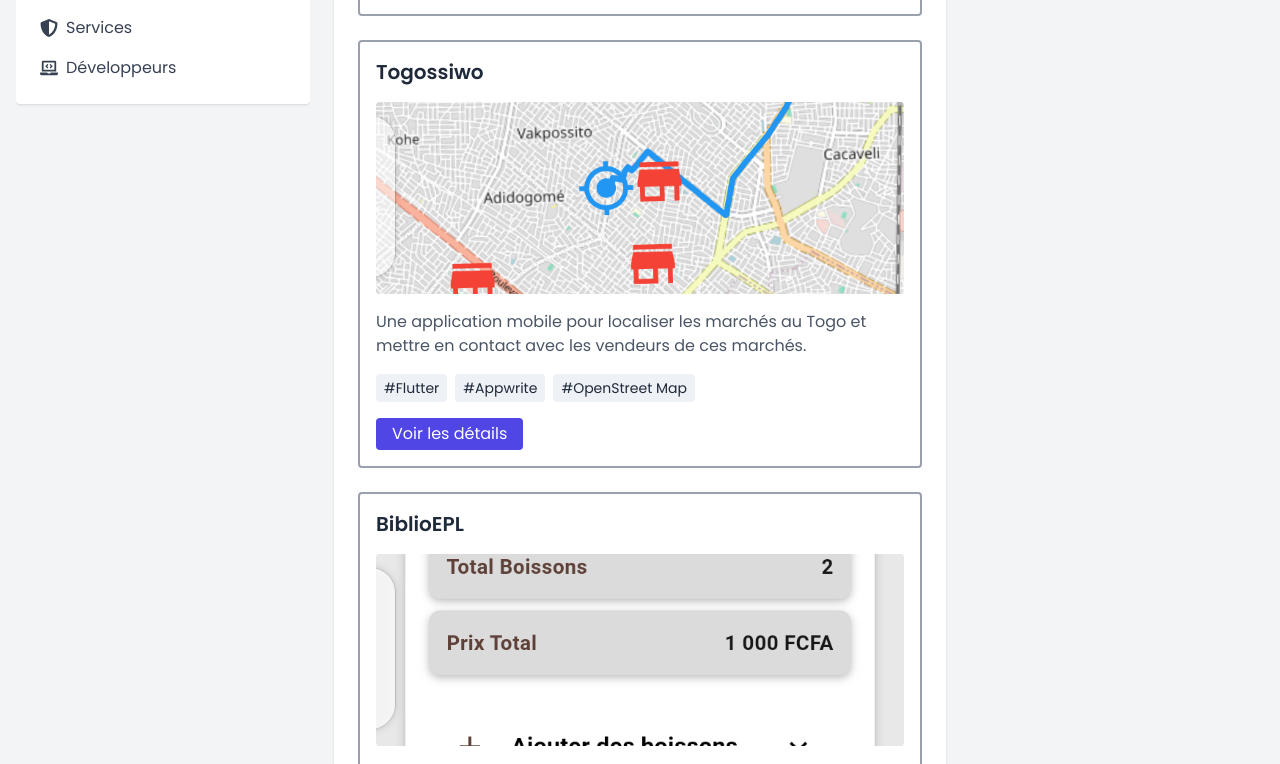
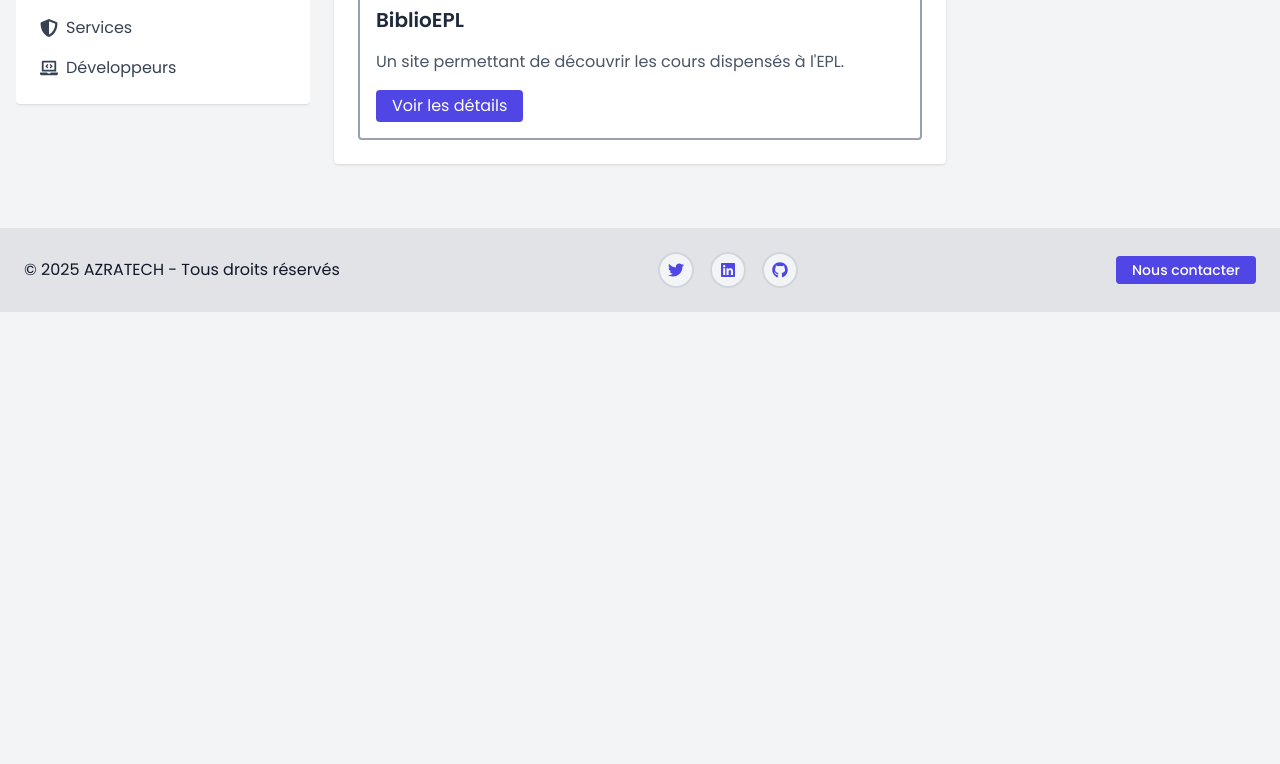
Before and after one commit to twocoderz/ecom.saas, a Next.js app: page / in a window 1280 px wide. Shown: the part 492-1256 px from the top of the page. After the commit the page ends 804 px from the top, so only its background shows below. Built offline with nearby package versions, Linux system fonts and the light colour scheme.

Commit message:
Correction dans FeaturedProjects

```diff
--- a/src/components/main/FeaturedProject.js
+++ b/src/components/main/FeaturedProject.js
@@ -1,6 +1,6 @@
 import Link from 'next/link';
-import ProjectBanner from './ProjectBanner';
-import Tag from './Tag';
+// import ProjectBanner from './ProjectBanner';
+// import Tag from './Tag';
 
 export default function FeaturedProject({ project }) {
   return (
@@ -11,21 +11,21 @@ export default function FeaturedProject({ project }) {
       </h2>
 
       {/* Bannière */}
-      <ProjectBanner
+      {/* <ProjectBanner
         image={project.images[0].url}
         title={project.title}
         details={project.details}
-      />
+      /> */}
 
       {/* Description */}
       <p className="text-gray-600 tex-base">{project.description}</p>
 
       {/* Tags */}
-      <div className="flex space-x-2">
+      {/* <div className="flex space-x-2">
         {project.technologies.map((tag, index) => (
           <Tag key={index} label={tag} />
         ))}
-      </div>
+      </div> */}
 
       {/* Bouton */}
       <Link
--- a/src/data/projects.json
+++ b/src/data/projects.json
@@ -50,7 +50,7 @@
     "details": "Site éducatif",
     "images": [
       {
-        "url": "/images/baristo_detail_refrigerateur.png",
+        "url": "/images/biblioepl_1.PNG",
         "alt": "Page de visualisation des cours BiblioEPL"
       }
     ],
```
